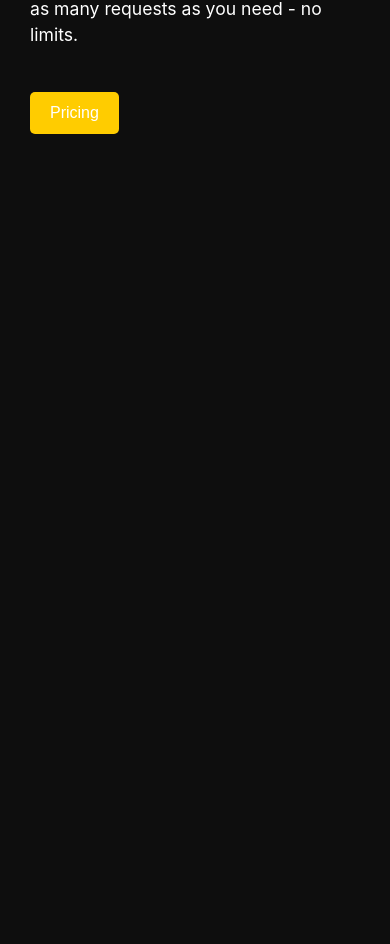
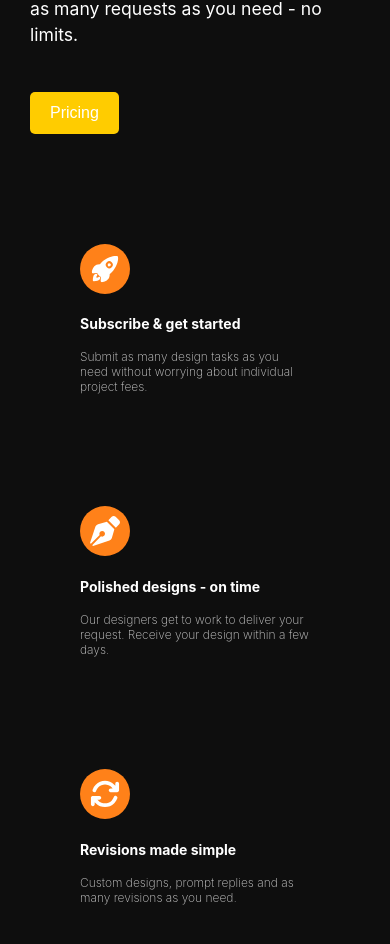
Before and after one commit to DineshPawar7/koshank-portfolio, a React (Create React App) app: page / in a window 390 px wide. Shown: the part 1871-2815 px from the top of the page. Before the commit the page ends 2075 px from the top, so only its background shows below. Built offline with nearby package versions, Linux system fonts and the light colour scheme.

Commit message:
added content to HowWeWork section

```diff
--- a/src/components/howWeWork/HowWeWork.css
+++ b/src/components/howWeWork/HowWeWork.css
@@ -62,6 +62,63 @@
     background-color: #ffb700;
   }
 
+
+.hww-icon-container-main {
+  display: flex;
+  flex-direction: column;
+  align-items: center;
+  margin-top: 50px;
+  color: white;
+}
+
+.hww-icon-container {
+  display: flex;
+  justify-content: space-around;
+  margin-bottom: 20px;
+}
+
+.hww-icon-wrapper {
+  padding: 80px;
+  display: flex;
+  flex-direction: column;
+  align-items: center;
+  justify-content: center;
+}
+
+.hww-icon-wrapper h1 {
+  font-size: 1.25rem;
+}
+
+.hww-icon-wrapper p {
+  font-weight: 200;
+  opacity: .8;
+}
+
+.hww-icon {
+  width: 80px;
+  height: 80px;
+  border-radius: 50%;
+  background-color: #ff8119;
+  margin-bottom: 10px;
+  display: flex;
+  justify-content: center;
+  align-items: center;
+}
+
+/* Icon Sizes */
+.hww-icon.left {
+  font-size: 40px;
+}
+
+.hww-icon.middle {
+  font-size: 40px;
+}
+
+.hww-icon.right {
+  font-size: 40px;
+}
+
+
   /* Responsive adjustments */
   @media (max-width: 768px) {
     .how-we-work-content {
@@ -95,4 +152,71 @@
     .simple-text {
       font-size: 1.1rem;
     }
+    .hww-icon-container {
+      display: flex;
+      justify-content: space-around;
+      margin-bottom: 20px;
+    }
+
+    .hww-icon-wrapper {
+      padding: 40px; /* Adjust padding for mobile */
+      margin: 10px 0; /* Adjust margin for mobile */
+    }
+
+    .hww-icon {
+      width: 50px; /* Reduce icon size */
+      height: 50px; /* Reduce icon size */
+    }
+
+    .hww-icon-wrapper h1 {
+      font-size: 1rem; /* Adjust text size */
+    }
+
+    .hww-icon-wrapper p {
+      font-size: 0.9rem; /* Adjust text size */
+    }
+    .hww-icon.left {
+      font-size: 30px;
+    }
+
+    .hww-icon.middle {
+      font-size: 30px;
+    }
+
+    .hww-icon.right {
+      font-size: 30px;
+    }
   }
+
+/* For screens under 480px */
+@media (max-width: 480px) {
+  .hww-icon-container {
+    flex-direction: column;
+    align-items: flex-start;
+    padding: 0 10px;
+  }
+
+  .hww-icon-wrapper {
+    padding-right: 40px;
+    margin: 10px 0;
+    display: flex;
+    flex-direction: column;
+    align-items: flex-start;
+    text-align: left;
+  }
+
+  .hww-icon {
+    width: 50px;
+    height: 50px;
+    margin-bottom: 10px;
+  }
+
+  .hww-icon-wrapper h1 {
+    font-size: 0.875rem;
+    margin-bottom: 5px;
+  }
+
+  .hww-icon-wrapper p {
+    font-size: 0.75rem;
+  }
+}
--- a/src/components/howWeWork/HowWeWork.js
+++ b/src/components/howWeWork/HowWeWork.js
@@ -1,5 +1,9 @@
 import React from 'react';
 import './HowWeWork.css'; // Assuming you'll add the styles in this CSS file
+import { IoRocket } from "react-icons/io5";
+import { FaPenNib } from 'react-icons/fa';
+import { FaArrowsRotate } from "react-icons/fa6";
+
 
 const HowWeWork = () => {
   return (
@@ -27,10 +31,33 @@ const HowWeWork = () => {
         </div>
       </div>
 
-      {/* Icons Section */}
-      <div className="how-we-work-icons">
-        {/* upcomming code */}
+      <div className="hww-icon-container-main">
+      <div className="hww-icon-container">
+        <div className="hww-icon-wrapper">
+          <div className="hww-icon left"><IoRocket /></div>
+          <h1>Subscribe & get started</h1>
+          <p>Submit as many design tasks as you need without worrying about individual project fees.</p>
+        </div>
+       {/* <svg className="svg-arrow">
+     <path d="M190.5 66.9l22.2-22.2c9.4-9.4 24.6-9.4 33.9 0L441 239c9.4 9.4 9.4 24.6 0 33.9L246.6 467.3c-9.4 9.4-24.6 9.4-33.9 0l-22.2-22.2c-9.5-9.5-9.3-25 .4-34.3L311.4 296H24c-13.3 0-24-10.7-24-24v-32c0-13.3 10.7-24 24-24h287.4L190.9 101.2c-9.8-9.3-10-24.8-.4-34.3z"></path>
+  </svg> */}
+        <div className="hww-icon-wrapper">
+          <div className="hww-icon middle"><FaPenNib /></div>
+          <h1>Polished designs - on time</h1>
+          <p>Our designers get to work to deliver your request. Receive your design within a few days.</p>
+        </div>
+       {/* <svg className="svg-arrow">
+     <path d="M190.5 66.9l22.2-22.2c9.4-9.4 24.6-9.4 33.9 0L441 239c9.4 9.4 9.4 24.6 0 33.9L246.6 467.3c-9.4 9.4-24.6 9.4-33.9 0l-22.2-22.2c-9.5-9.5-9.3-25 .4-34.3L311.4 296H24c-13.3 0-24-10.7-24-24v-32c0-13.3 10.7-24 24-24h287.4L190.9 101.2c-9.8-9.3-10-24.8-.4-34.3z"></path>
+  </svg> */}
+        <div className="hww-icon-wrapper">
+          <div className="hww-icon right"><FaArrowsRotate /></div>
+          <h1>Revisions made simple</h1>
+          <p>Custom designs, prompt replies and as many revisions as you need.</p>
+        </div>
+
       </div>
+
+    </div>
     </section>
   );
 };
```
